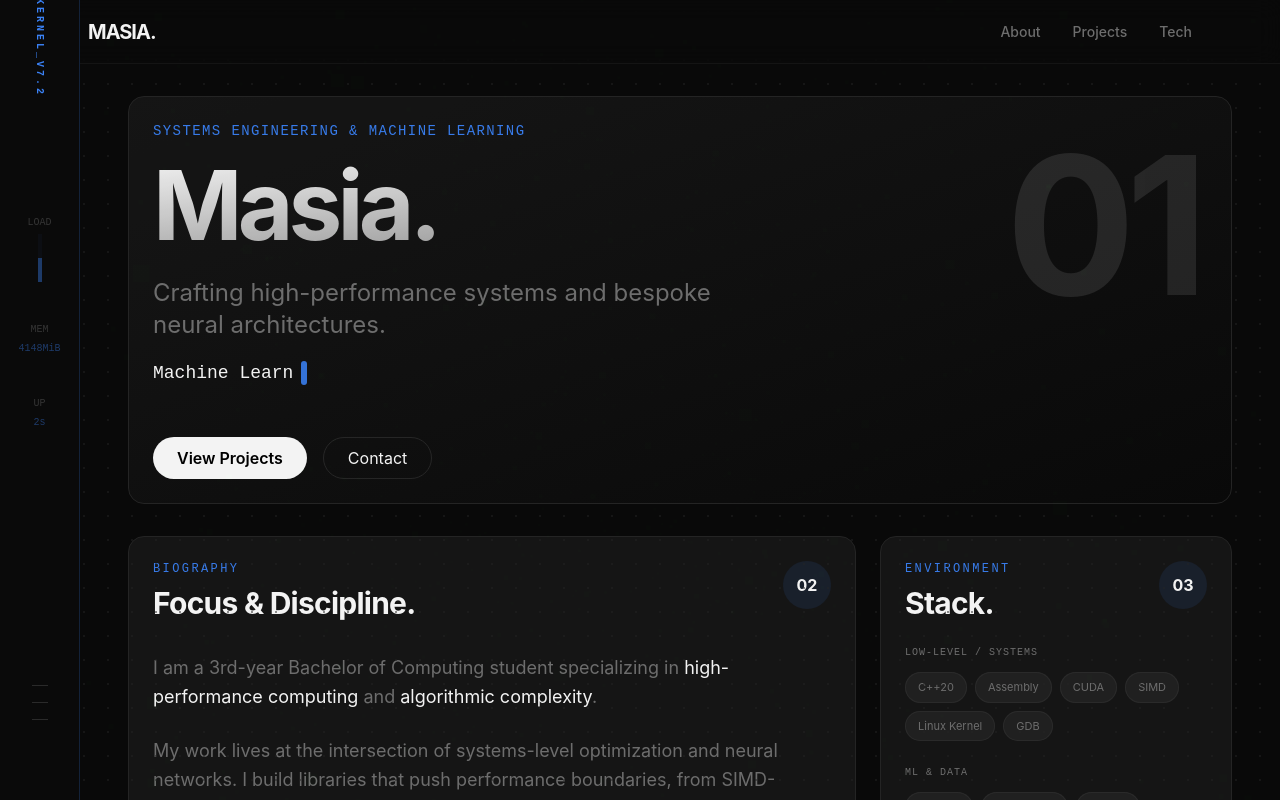
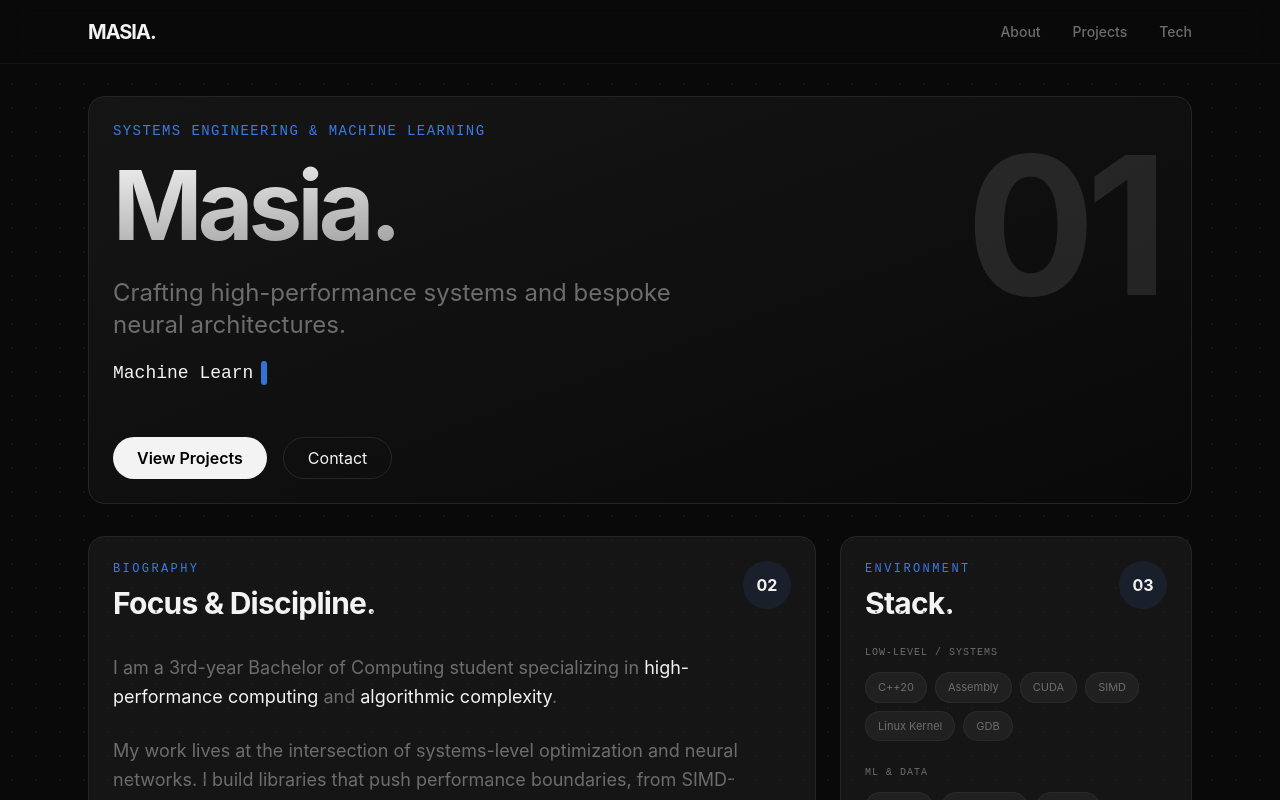
Before and after one commit to Lebogang-G-Masia/Lebogang-G-Masia.github.io, a Next.js app: page / in a window 1280 px wide. Shown: the top 800 px of the page. Built offline with nearby package versions, Linux system fonts and the light colour scheme.

Commit message:
feat: remove MatrixBackground and SideMonitor from UI

```diff
--- a/src/app/page.tsx
+++ b/src/app/page.tsx
@@ -7,8 +7,6 @@ import Projects from '@/components/Projects';
 import TechStack from '@/components/TechStack';
 import EasterEgg from '@/components/EasterEgg';
 import Loader from '@/components/Loader';
-import SideMonitor from '@/components/SideMonitor';
-import MatrixBackground from '@/components/MatrixBackground';
 import { Terminal } from 'lucide-react';
 import { AnimatePresence, motion } from 'framer-motion';
 
@@ -24,14 +22,11 @@ export default function Home() {
         )}
       </AnimatePresence>
 
-      <SideMonitor />
-      <MatrixBackground />
-
       <motion.main
         initial={{ opacity: 0 }}
         animate={{ opacity: isLoading ? 0 : 1 }}
         transition={{ duration: 0.8 }}
-        className="min-h-screen bg-background selection:bg-primary selection:text-white relative pb-20 md:pl-20"
+        className="min-h-screen bg-background selection:bg-primary selection:text-white relative pb-20"
       >
         {/* Background & Overlays */}
         <div className="fixed inset-0 bg-dot-pattern pointer-events-none opacity-50" />
```
